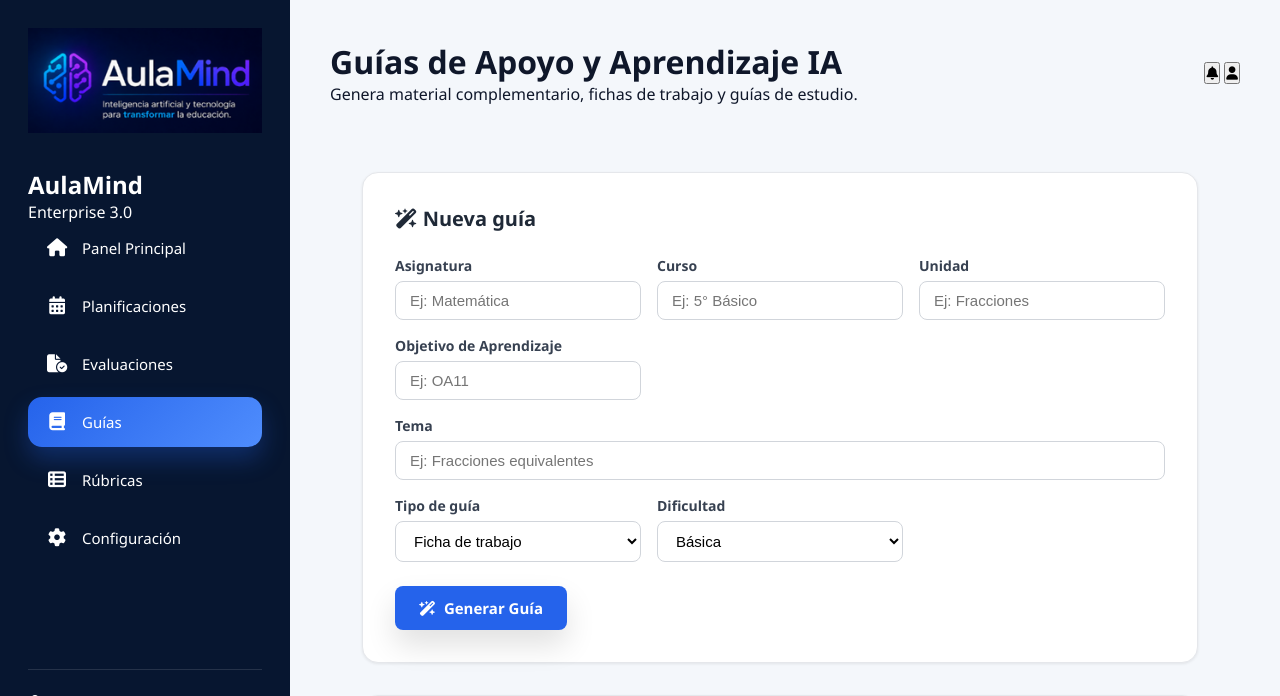
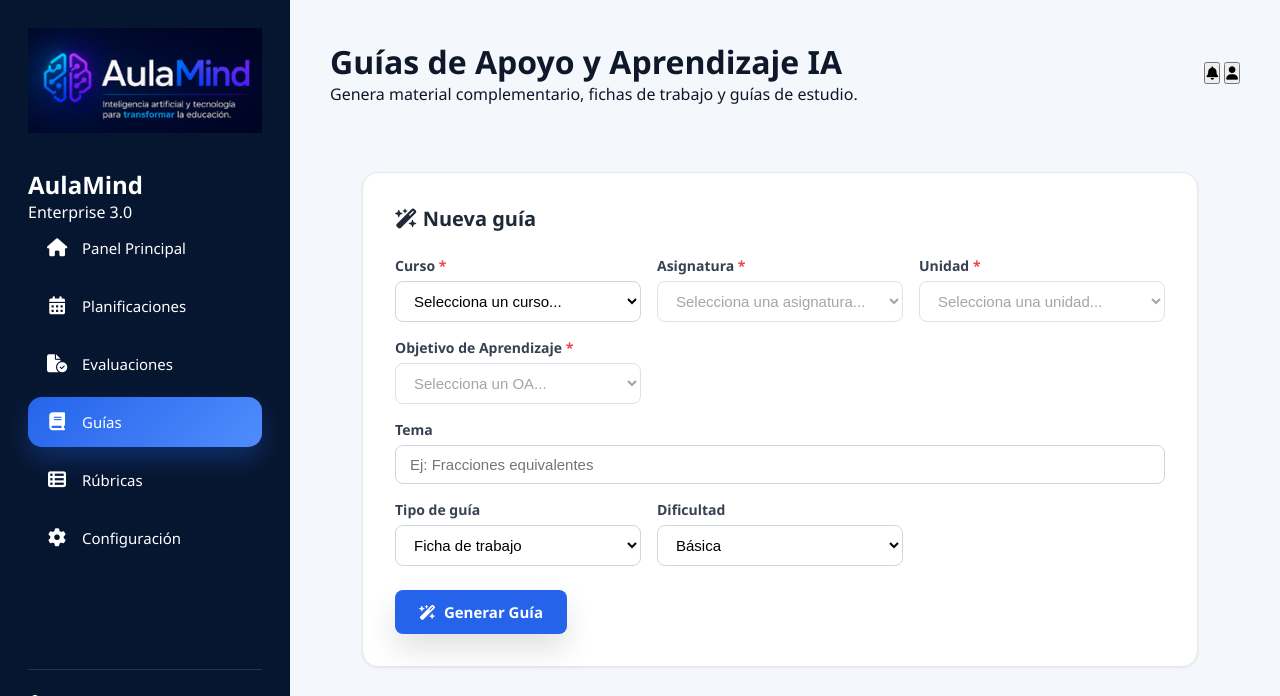
Before and after one commit to Arnaldo-hub/AulaMind-3.0, a Flask app: page /guides/ in a window 1280 px wide. Shown: the top 696 px of the page. Run offline with Flask 3, Linux system fonts and the light colour scheme; the visitor is signed in with stand-in values (Sample User, id 1); data that the repository does not hold is empty; some libraries are stand-ins or nearby versions.

Commit message:
fix(planning): rutas API con parametros URL + feat(guides): selects en cascada MINEDUC

```diff
--- a/routes/planning.py
+++ b/routes/planning.py
@@ -235,7 +235,7 @@ def api_courses():
 # API ASIGNATURAS
 # ==========================================================
 
-@planning.route("/api/curriculum/subjects/<course>", methods=["GET"])  # ← FIX
+@planning.route("/api/curriculum/subjects/<course>", methods=["GET"])
 def api_subjects(course):
     return jsonify({
         "success": True,
@@ -246,36 +246,22 @@ def api_subjects(course):
 # API UNIDADES
 # ==========================================================
 
-@planning.route(
-    "/api/curriculum/units/<course>/<subject>",  # ← FIX
-    methods=["GET"]
-)
+@planning.route("/api/curriculum/units/<course>/<subject>", methods=["GET"])
 def api_units(course, subject):
     return jsonify({
         "success": True,
-        "units": curriculum_service.get_units(
-            course,
-            subject
-        )
+        "units": curriculum_service.get_units(course, subject)
     })
 
 # ==========================================================
 # API OA
 # ==========================================================
 
-@planning.route(
-    "/api/curriculum/objectives/<course>/<subject>/<unit>",  # ← FIX
-    methods=["GET"]
-)
+@planning.route("/api/curriculum/objectives/<course>/<subject>/<unit>", methods=["GET"])
 def api_objectives(course, subject, unit):
     return jsonify({
         "success": True,
-        "objectives":
-            curriculum_service.get_learning_objectives(
-                course,
-                subject,
-                unit
-            )
+        "objectives": curriculum_service.get_learning_objectives(course, subject, unit)
     })
 
 # ==========================================================
--- a/static/js/guides.js
+++ b/static/js/guides.js
@@ -9,6 +9,98 @@ document.addEventListener("DOMContentLoaded", () => {
 
     const CONFIG = window.GUIDE_CONFIG || {};
     const CSRF_TOKEN = document.getElementById("csrf_token")?.value || "";
+
+        /**********************************************************************
+     * CARGA EN CASCADA DEL CURRÍCULO MINEDUC
+     **********************************************************************/
+
+    const API_BASE = "/planning/api/curriculum";
+
+    async function populateSelect(url, selectId, placeholder) {
+        const select = document.getElementById(selectId);
+        if (!select) return;
+        try {
+            const response = await fetch(url);
+            const data = await response.json();
+            if (!data.success) throw new Error(data.message || "Error API");
+            select.innerHTML = `<option value="">${placeholder}</option>`;
+            data[selectId === "curso" ? "courses" : selectId === "asignatura" ? "subjects" : selectId === "unidad" ? "units" : "objectives"].forEach(item => {
+                const opt = document.createElement("option");
+                opt.value = item;
+                opt.textContent = item;
+                select.appendChild(opt);
+            });
+            select.disabled = false;
+        } catch (err) {
+            console.error(`Error cargando ${selectId}:`, err);
+            select.innerHTML = `<option value="">Error cargando datos</option>`;
+        }
+    }
+
+    // Cargar cursos al iniciar
+    (async () => {
+        await populateSelect(`${API_BASE}/courses`, "curso", "Selecciona un curso...");
+    })();
+
+    // Curso → Asignaturas
+    document.getElementById("curso")?.addEventListener("change", async function () {
+        const course = this.value;
+        const asignatura = document.getElementById("asignatura");
+        const unidad = document.getElementById("unidad");
+        const objetivo = document.getElementById("objetivo");
+
+        asignatura.innerHTML = '<option value="">Selecciona una asignatura...</option>';
+        unidad.innerHTML = '<option value="">Selecciona una unidad...</option>';
+        objetivo.innerHTML = '<option value="">Selecciona un OA...</option>';
+        asignatura.disabled = !course;
+        unidad.disabled = true;
+        objetivo.disabled = true;
+
+        if (!course) return;
+        await populateSelect(
+            `${API_BASE}/subjects/${encodeURIComponent(course)}`,
+            "asignatura",
+            "Selecciona una asignatura..."
+        );
+    });
+
+    // Asignatura → Unidades
+    document.getElementById("asignatura")?.addEventListener("change", async function () {
+        const course = document.getElementById("curso").value;
+        const subject = this.value;
+        const unidad = document.getElementById("unidad");
+        const objetivo = document.getElementById("objetivo");
+
+        unidad.innerHTML = '<option value="">Selecciona una unidad...</option>';
+        objetivo.innerHTML = '<option value="">Selecciona un OA...</option>';
+        unidad.disabled = !subject;
+        objetivo.disabled = true;
+
+        if (!subject) return;
+        await populateSelect(
+            `${API_BASE}/units/${encodeURIComponent(course)}/${encodeURIComponent(subject)}`,
+            "unidad",
+            "Selecciona una unidad..."
+        );
+    });
+
+    // Unidad → OAs
+    document.getElementById("unidad")?.addEventListener("change", async function () {
+        const course = document.getElementById("curso").value;
+        const subject = document.getElementById("asignatura").value;
+        const unit = this.value;
+        const objetivo = document.getElementById("objetivo");
+
+        objetivo.innerHTML = '<option value="">Selecciona un OA...</option>';
+        objetivo.disabled = !unit;
+
+        if (!unit) return;
+        await populateSelect(
+            `${API_BASE}/objectives/${encodeURIComponent(course)}/${encodeURIComponent(subject)}/${encodeURIComponent(unit)}`,
+            "objetivo",
+            "Selecciona un OA..."
+        );
+    });
 
     const URLS = {
         generate: CONFIG.generateUrl,
--- a/templates/guides.html
+++ b/templates/guides.html
@@ -240,22 +240,31 @@
                     <!-- CSRF Token para Flask-WTF -->
                     <input type="hidden" id="csrf_token" value="{{ csrf_token() }}">
 
+
                     <div class="form-grid">
                         <div class="form-group">
-                            <label>Asignatura</label>
-                            <input id="asignatura" name="asignatura" placeholder="Ej: Matemática" required>
+                            <label>Curso <span style="color:#ef4444">*</span></label>
+                            <select id="curso" name="curso" required>
+                                <option value="">Selecciona un curso...</option>
+                             </select>
+                        </div>
+                         <div class="form-group">
+                            <label>Asignatura <span style="color:#ef4444">*</span></label>
+                            <select id="asignatura" name="asignatura" required disabled>
+                                <option value="">Selecciona una asignatura...</option>
+                            </select>
                         </div>
                         <div class="form-group">
-                            <label>Curso</label>
-                            <input id="curso" name="curso" placeholder="Ej: 5° Básico" required>
+                            <label>Unidad <span style="color:#ef4444">*</span></label>
+                            <select id="unidad" name="unidad" required disabled>
+                               <option value="">Selecciona una unidad...</option>
+                            </select>
                         </div>
                         <div class="form-group">
-                            <label>Unidad</label>
-                            <input id="unidad" name="unidad" placeholder="Ej: Fracciones" required>
-                        </div>
-                        <div class="form-group">
-                            <label>Objetivo de Aprendizaje</label>
-                            <input id="objetivo" name="objetivo" placeholder="Ej: OA11" required>
+                            <label>Objetivo de Aprendizaje <span style="color:#ef4444">*</span></label>
+                            <select id="objetivo" name="objetivo" required disabled>
+                                <option value="">Selecciona un OA...</option>
+                            </select>
                         </div>
                         <div class="form-group" style="grid-column: 1 / -1;">
                             <label>Tema</label>
@@ -279,6 +288,7 @@
                             </select>
                         </div>
                     </div>
+
                     <button type="submit" class="btn-primary">
                         <i class="fa-solid fa-wand-magic-sparkles"></i> Generar Guía
                     </button>
```
